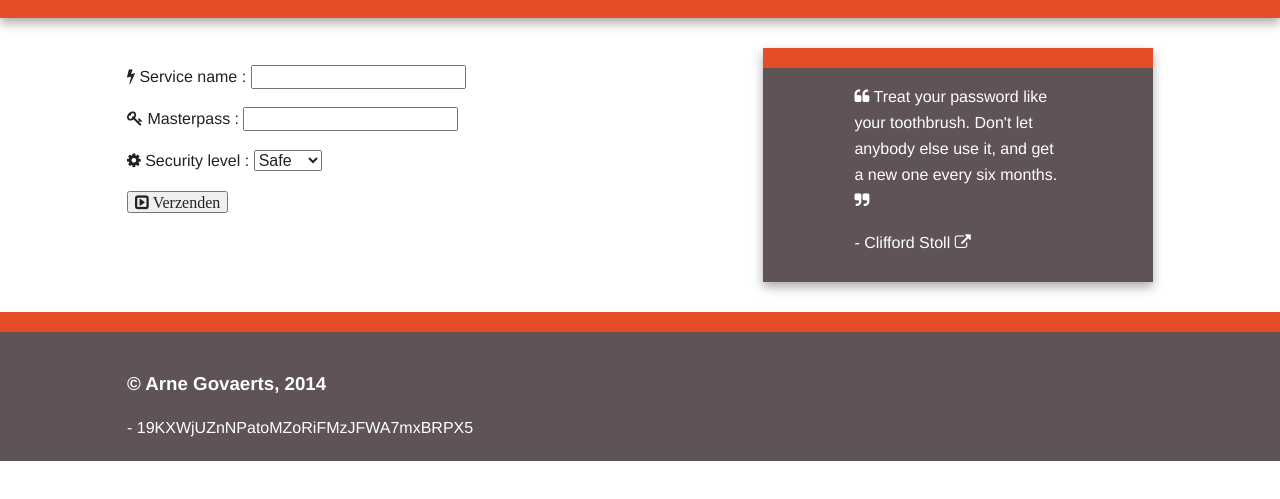
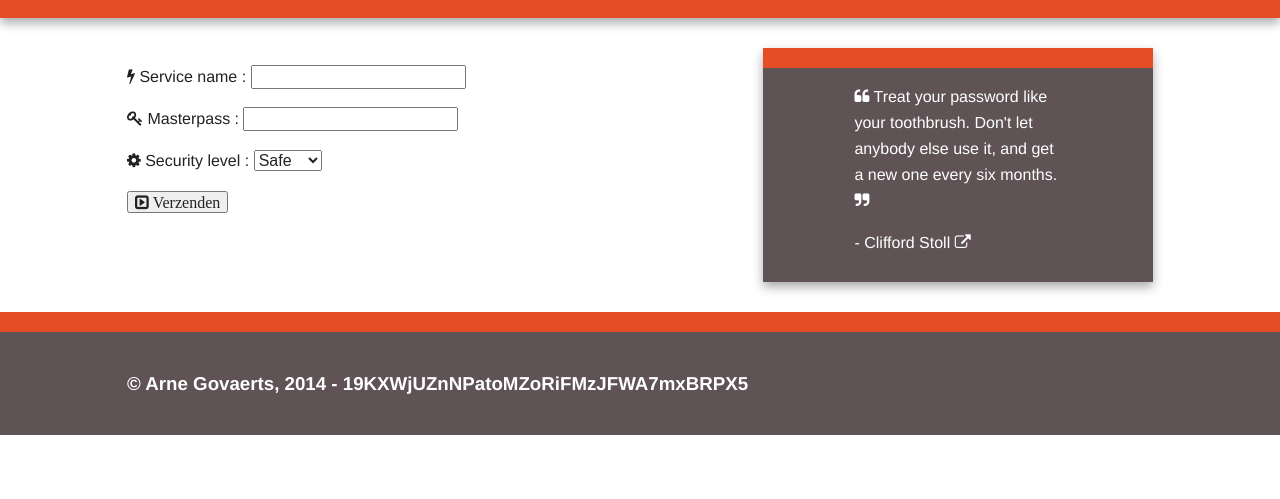
Before and after one commit to AG741/password-manager, a plain HTML site: page index.html in a window 1280 px wide. Shown: the part 77-576 px from the top of the page. Drawn offline with nearby package versions, Linux system fonts and the light colour scheme.

Commit message:
Update index.html

```diff
--- a/index.html
+++ b/index.html
@@ -66,7 +66,7 @@
 
         <div class="footer-container">
             <footer class="wrapper">
-                <h3>&copy Arne Govaerts, 2014</h3><span style="text-color:white"> - 19KXWjUZnNPatoMZoRiFMzJFWA7mxBRPX5</span>
+                <h3>&copy Arne Govaerts, 2014 - 19KXWjUZnNPatoMZoRiFMzJFWA7mxBRPX5</h3>
             </footer>
         </div>
 
```
